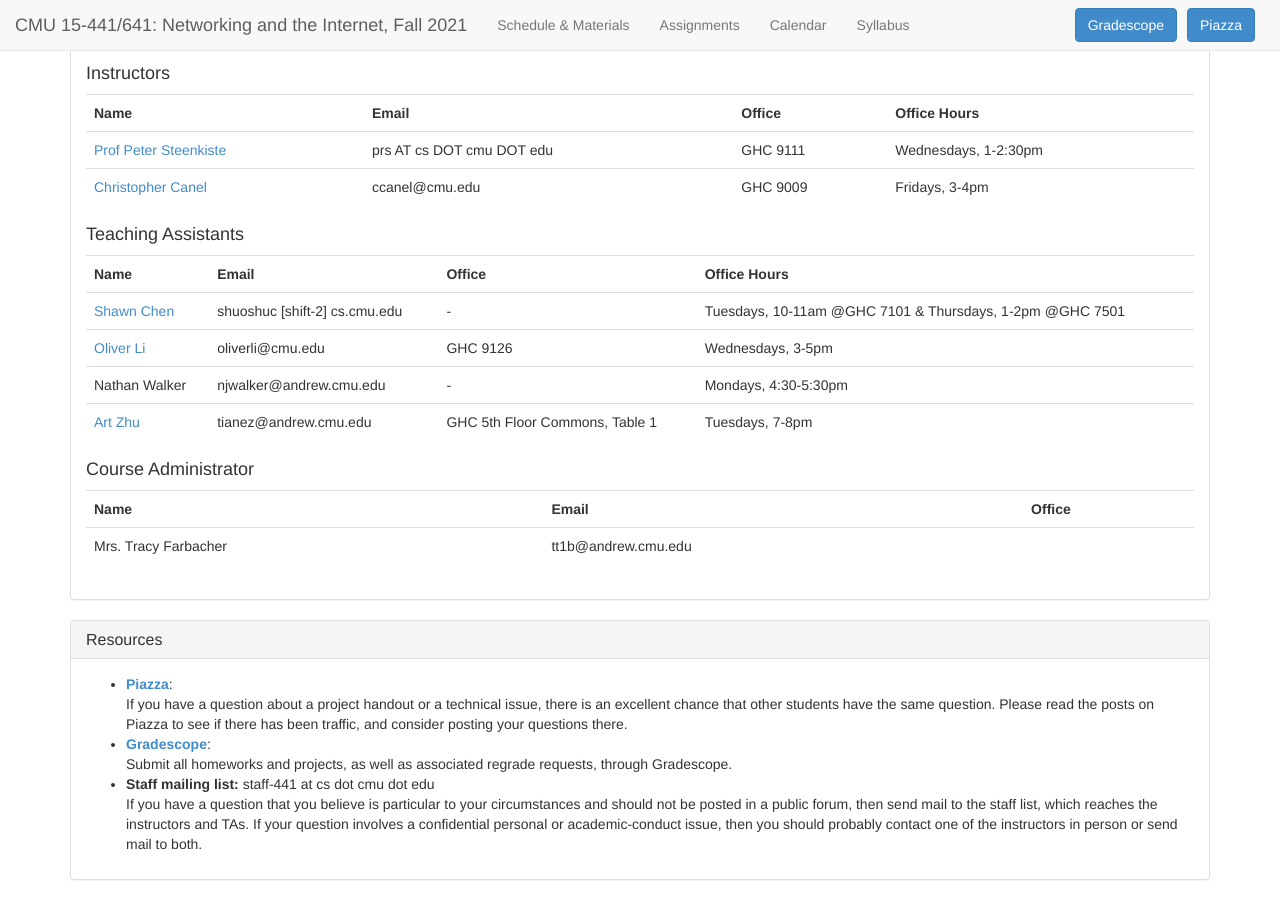
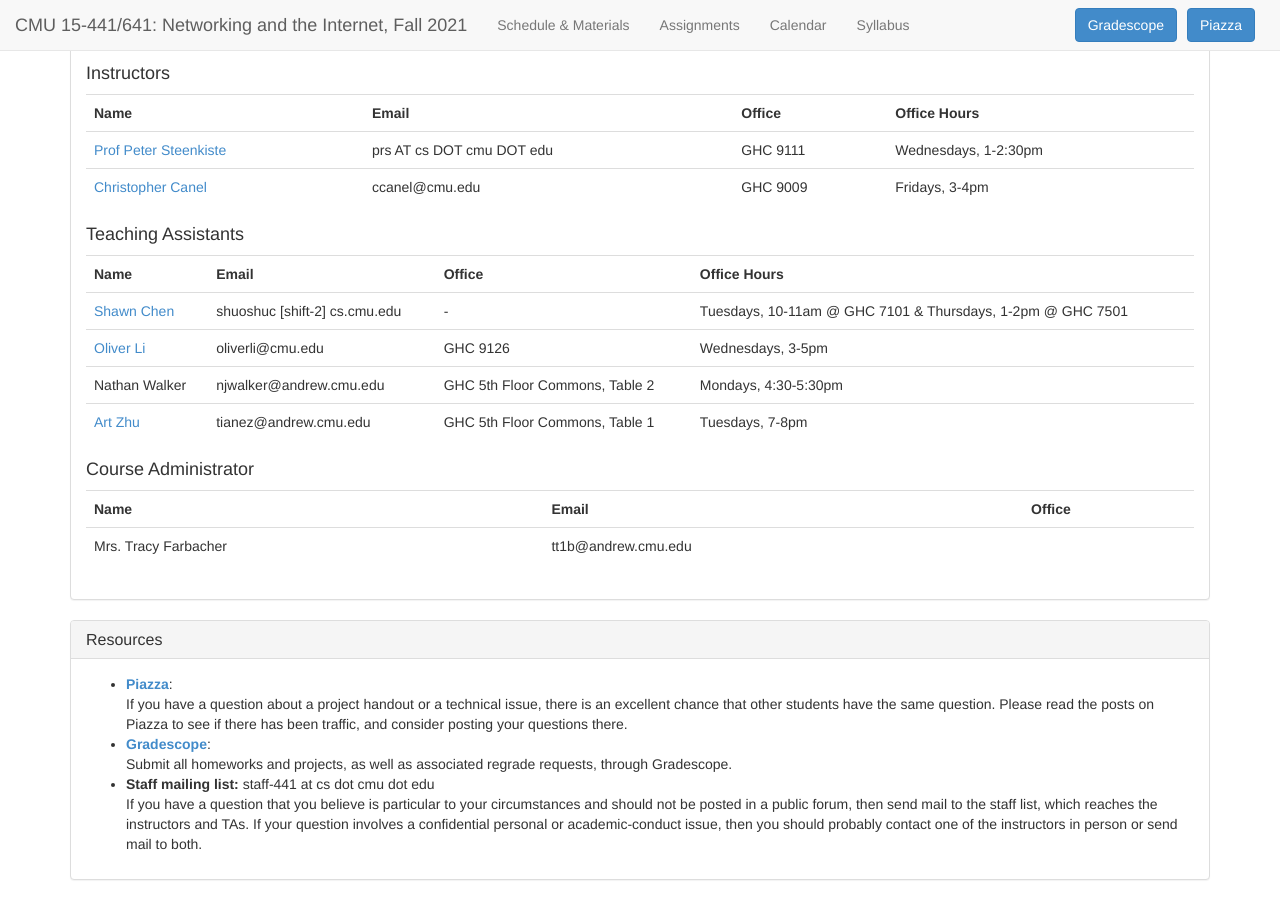
Before and after one commit to computer-networks/fa21, a Jekyll site: the page built from index.html, in a window 1280 px wide and 900 px high, scrolled down 571 px. Built offline with Jekyll 4.4.1, drawn with Linux system fonts in a browser that asks for light colours.

Commit message:
Update Nathan's OH

```diff
--- a/index.html
+++ b/index.html
@@ -94,7 +94,7 @@ title: CMU 15-441/641, Fall 2021 --- Home
         <td><a href="http://cs.cmu.edu/~shuoshuc">Shawn Chen</a></td>
         <td><span class="email">shuoshuc [shift-2] cs.cmu.edu</span></td>
         <td>-</td>
-        <td>Tuesdays, 10-11am @GHC 7101 & Thursdays, 1-2pm @GHC 7501</td>
+        <td>Tuesdays, 10-11am @ GHC 7101 & Thursdays, 1-2pm @ GHC 7501</td>
       </tr>
 
       <tr>
@@ -107,7 +107,7 @@ title: CMU 15-441/641, Fall 2021 --- Home
       <tr>
         <td>Nathan Walker</td>
         <td><span class="email">njwalker@andrew.cmu.edu</span></td>
-        <td>-</td>
+        <td>GHC 5th Floor Commons, Table 2</td>
         <td>Mondays, 4:30-5:30pm</td>
       </tr>
 
```
